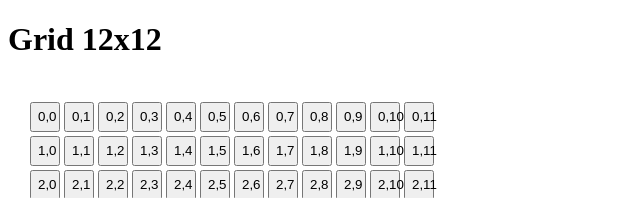
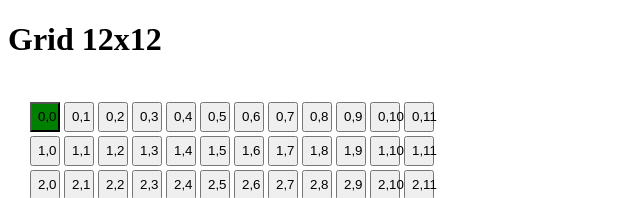
Before and after one commit to maraloaven/Down2Earth_UI, a plain HTML site: page index.html in a window 1280 px wide. Both pictures are taken after a click on the button "0,0". Shown: the top 198 px of the page, without its empty margins (0-640 px from the left). Drawn offline with Linux system fonts and the light colour scheme; no server answers.

Commit message:
commit del proyecto

```diff
--- a/index.html
+++ b/index.html
@@ -27,7 +27,7 @@
     const repoOwner = 'maraloaven'; // Nombre de usuario de GitHub
     const repoName = 'Down2Earth_UI'; // Nombre del repositorio
     const filePath = 'buttonStates.txt'; // Ruta del archivo dentro de tu repositorio
-    const token = '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'; // Tu nuevo token de acceso personal
+    const token = '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'; // Tu nuevo token de acceso personal
 
     // Un diccionario para almacenar el estado de los botones
     let buttonStates = {};
@@ -90,7 +90,7 @@
       let content = '';
       for (let row = 0; row < 12; row++) {
         for (let col = 0; col < 12; col++) {
-          const buttonId = `${row},${col}`;
+          const buttonId = `${row}_${col}`; // Reemplazamos la coma por un guion bajo
           content += `Button ${buttonId}: ${buttonStates[buttonId] || 0}\n`;
         }
       }
@@ -99,7 +99,7 @@
 
     // Función para manejar los clics en los botones
     function handleButtonClick(row, col) {
-      const buttonId = `${row},${col}`;
+      const buttonId = `${row}_${col}`; // Reemplazamos la coma por un guion bajo
 
       // Cambiar el estado del botón (de 0 a 1 o de 1 a 0)
       buttonStates[buttonId] = buttonStates[buttonId] === 1 ? 0 : 1;
@@ -123,7 +123,7 @@
         for (let col = 0; col < 12; col++) {
           const button = document.createElement("button");
           button.className = "cell-btn";
-          button.id = `button-${row},${col}`;
+          button.id = `button-${row}_${col}`; // Reemplazamos la coma por un guion bajo
           button.textContent = `${row},${col}`;
 
           // Añadir listener para el clic
```
